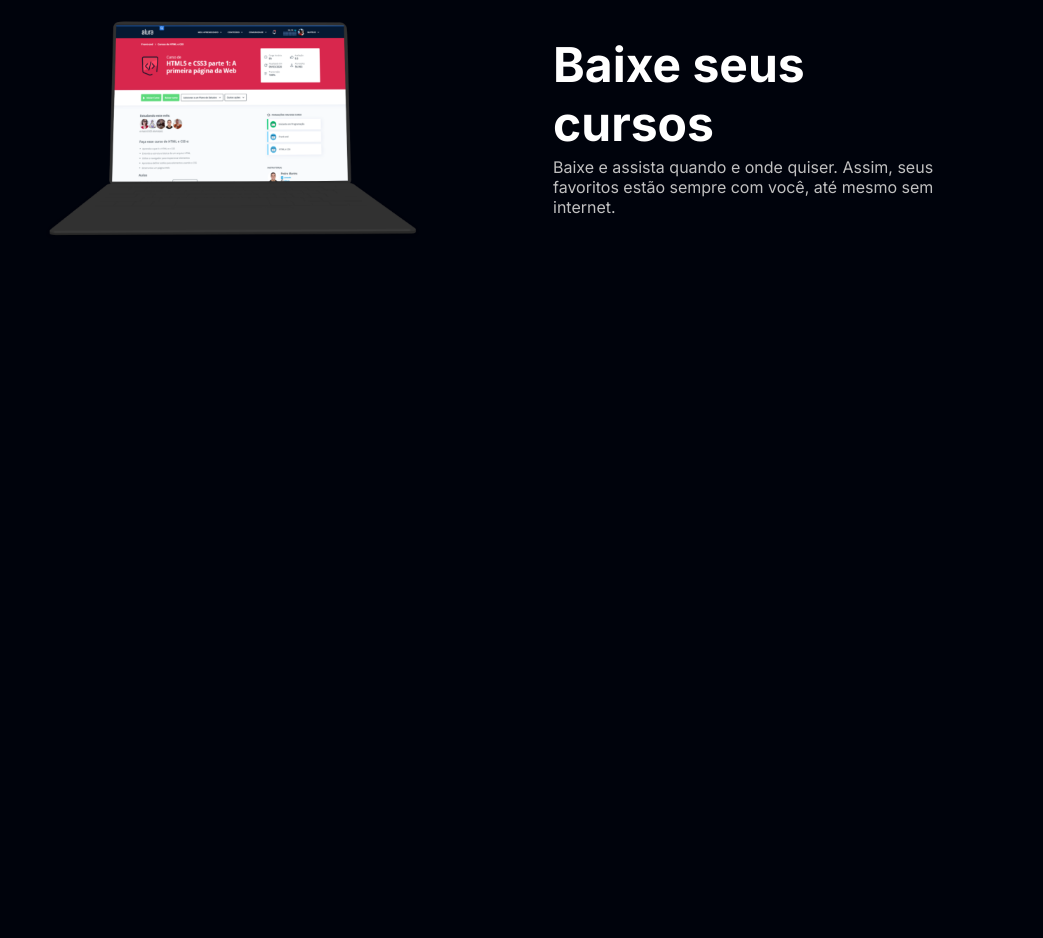
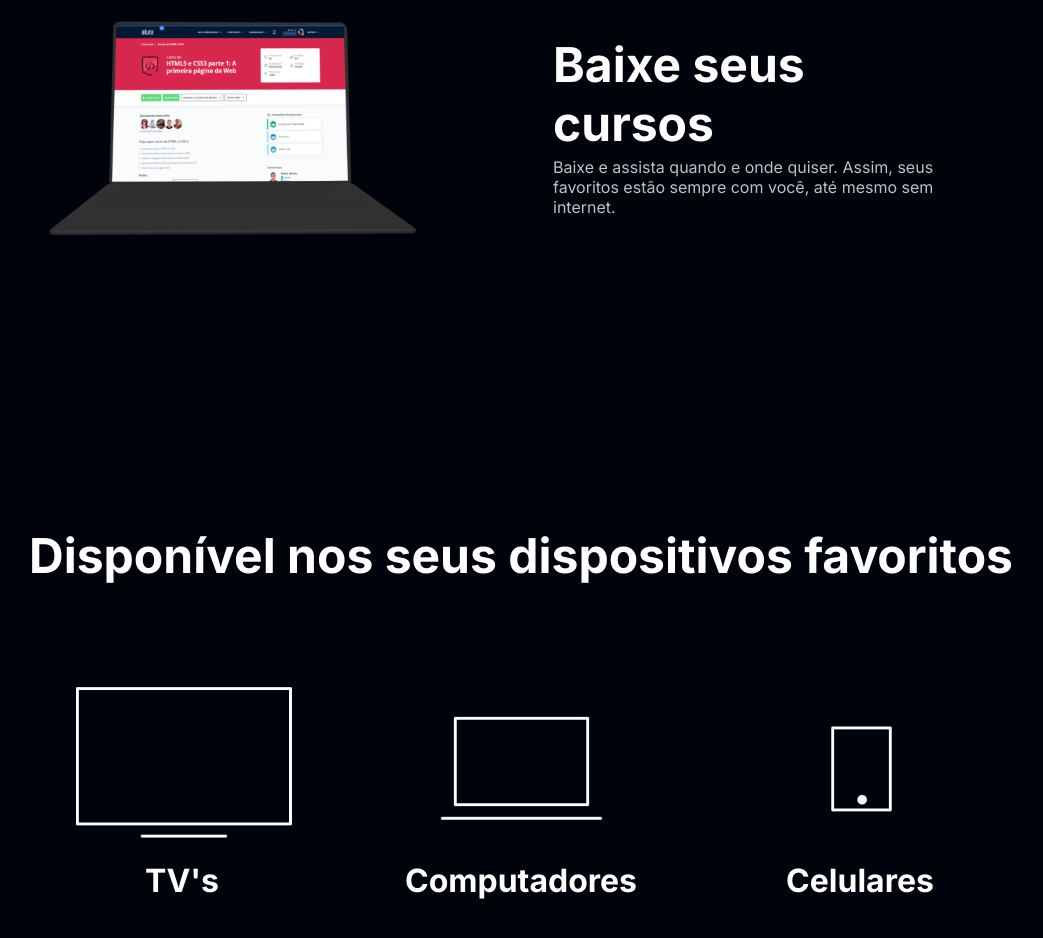
Before and after one commit to PedroHkarate/alura-plus, a plain HTML site: page index.html in a window 1280 px wide. Shown: the part 2674-3612 px from the top of the page, without its empty margins (119-1162 px from the left). Before the commit the page ends 3200 px from the top, so only its background shows below. Drawn offline with Linux system fonts and the light colour scheme.

Commit message:
adicionando a seção de dispositivos favoritos

```diff
--- a/index.html
+++ b/index.html
@@ -37,13 +37,15 @@
                 Assista do seu jeito
             </h2>
 
-            <p class="container__descricao__texto">Aproveite a tela grande da TV ou assista no tablet, laptop, celular e outros aparelhos. Nossa seleção de cursos não para de crescer.</p>
+            <p class="container__descricao__texto">Aproveite a tela grande da TV ou assista no tablet, laptop, celular e
+                outros aparelhos. Nossa seleção de cursos não para de crescer.</p>
         </div>
     </section>
 
     <section class="container secundario">
         <div class="container__descricao">
-            <p class="container__descricao__texto">Só o Combo+ oferece Alura+ e Alura Língua juntos para você ter acesso a cursos de diversas áreas da tecnologia e aprender inglês ou espanhol, onde e como quiser.</p>
+            <p class="container__descricao__texto">Só o Combo+ oferece Alura+ e Alura Língua juntos para você ter acesso
+                a cursos de diversas áreas da tecnologia e aprender inglês ou espanhol, onde e como quiser.</p>
 
             <a class="container__botao secundario__botao" href="https://www.alura.com.br">Assine o Combo+</a>
         </div>
@@ -55,10 +57,29 @@
         <img class="secundario__img" src="/src/img/Notebook.png" alt="Notebook com a Alura na Tela">
 
         <div class="container__descricao">
-            <h2 class="container__descricao__titulo" >Baixe seus cursos</h2>
+            <h2 class="container__descricao__titulo">Baixe seus cursos</h2>
 
-            <p class="container__descricao__texto">Baixe e assista quando e onde quiser. Assim, seus favoritos estão sempre com você, até mesmo sem internet.</p>
+            <p class="container__descricao__texto">Baixe e assista quando e onde quiser. Assim, seus favoritos estão
+                sempre com você, até mesmo sem internet.</p>
         </div>
+    </section>
+
+    <section class="dispositivos">
+        <h2 class="dispositivos__titulo">Disponível nos seus dispositivos favoritos</h2>
+        <ul class="dispositivos__lista">
+            <li>
+                <img src="/src/img/tv.png" alt="Ícone televisão">
+                <h3 class="lista__item">TV's</h3>
+            </li>
+            <li>
+                <img src="/src/img/computador.png" alt="Ícone computador">
+                <h3 class="lista__item">Computadores</h3>
+            </li>
+            <li>
+                <img src="/src/img/celular.png" alt="Ícone celular">
+                <h3 class="lista__item">Celulares</h3>
+            </li>
+        </ul>
     </section>
 
 </body>
--- a/src/estilos/styles.css
+++ b/src/estilos/styles.css
@@ -86,3 +86,24 @@ body{
 .container__descricao{
     padding: 2em;
 }
+
+.dispositivos{
+    text-align: center;
+}
+
+.dispositivos__titulo{
+    font-size: 3rem;
+    color: var(--branco-principal);
+}
+
+.dispositivos__lista{
+    display: flex;
+    justify-content: center;
+    list-style-type: none;
+    margin: 5rem 0;
+}
+
+.lista__item{
+    font-size: 2rem;
+    color: var(--branco-principal);
+}
```
